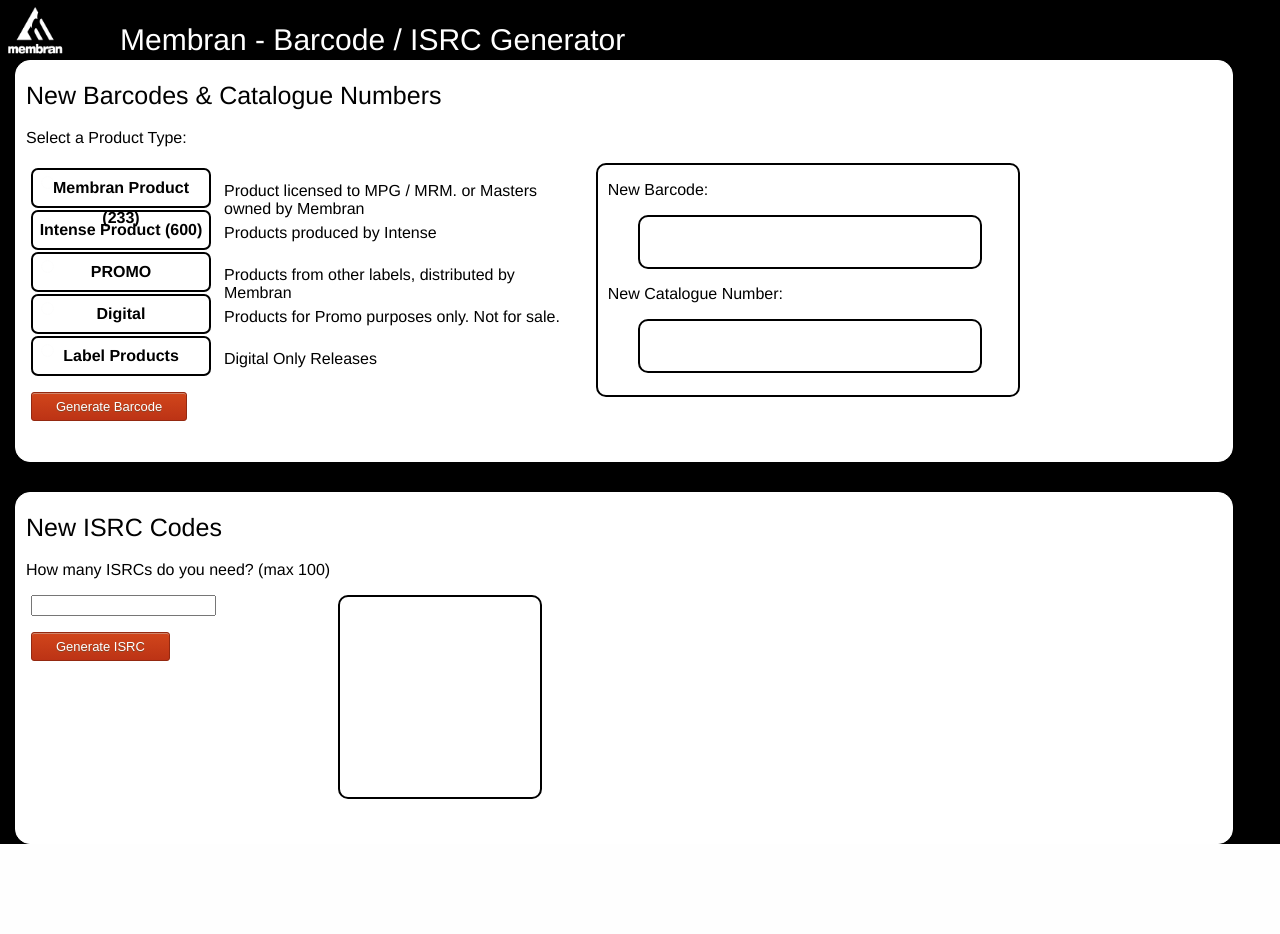
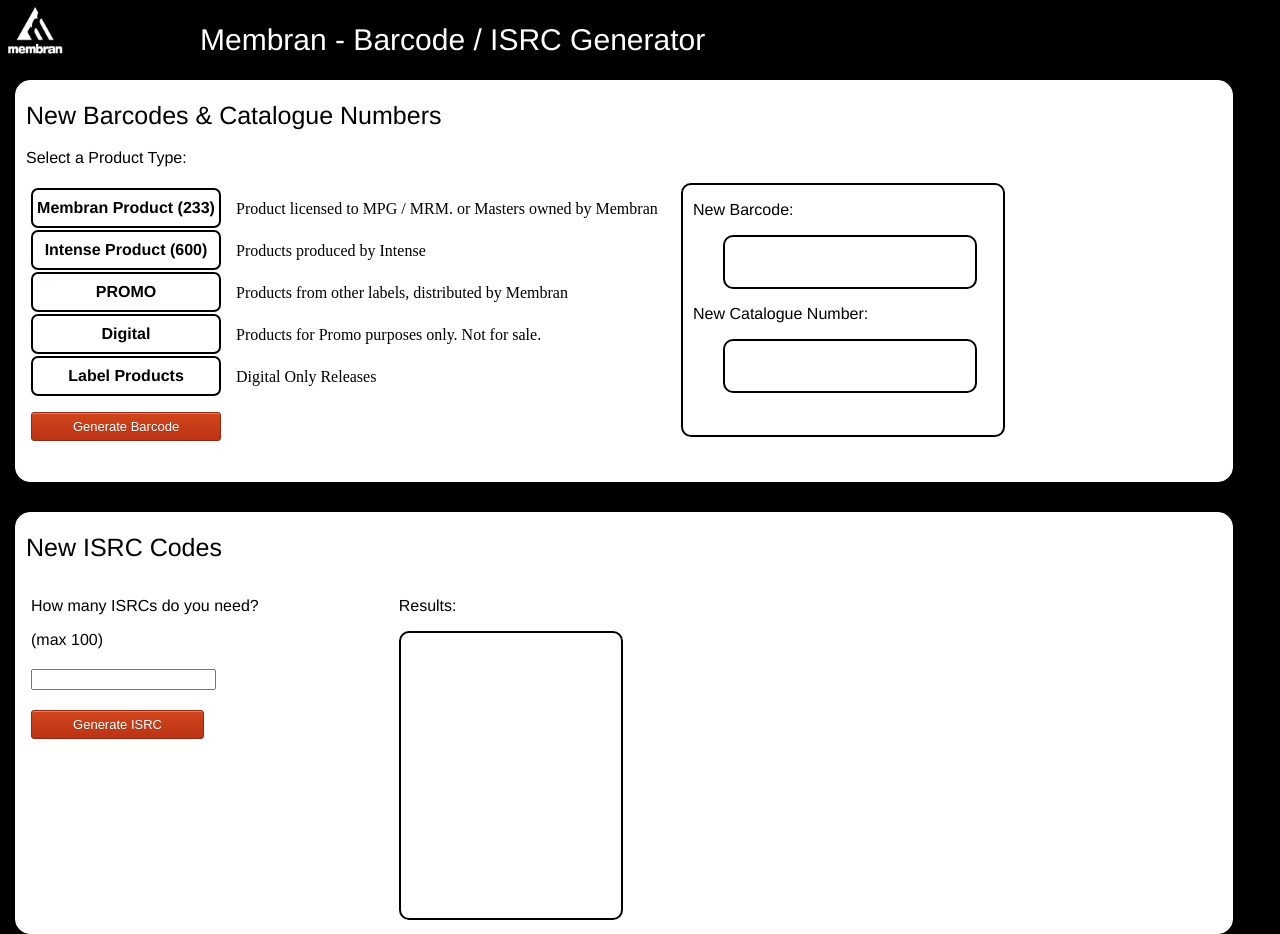
Before and after one commit to Eric-Showers/NumGen, a Flask app: page / in a window 1280 px wide. Before the commit the page ends 844 px from the top, so only its background shows below. Run offline with Flask 2, Linux system fonts and the light colour scheme.

Commit message:
Re-organisation of divs and optimisation for smaller screens

```diff
--- a/static/mystyle.css
+++ b/static/mystyle.css
@@ -10,10 +10,9 @@
     height: 50;
 }
 #header div {
-    margin-left: 50px;
+    margin-left: 130px;
     float: left;
 }
-
 #bcGen {
     border: 1px solid white;
     border-radius: 15px;
@@ -24,67 +23,66 @@
     margin-top: 10;
     margin-left: 15;
     margin-right: 15;
+    overflow: auto;
 }
-
 #isrcGen {
     border: 1px solid white;
     border-radius: 15px;
     position: relative;
     background-color: white;
-    height: 350;
+    height: 420;
     width: 95%;
     margin-top: 30px;
     margin-left: 15;
     margin-right: 15;
 }
 
-.buttonDesc {
-    color: black;
-    width: 30%;
-    margin-left: 10px;
-    float: left;
-}
-.buttonDesc div {
-    height: 34px;
-    margin-bottom: 2px;
-    padding: 3 3;
-}
 .BCreturnField {
     border: 2px solid black;
     border-radius: 10px;
-    background-color: white;
-    color: black;
-    width: 400;
-    height: 230;
-    margin-left: 10px;
+    width: 300;
+    height: 250;
+    margin-right: 10px;
+    margin-left: 15px;
     float: left;
     padding: 0px 10px;
 }
 .BCreturnField div {
     border: 2px solid black;
     border-radius: 10px;
-    width: 340;
+    width: 240;
     height: 50;
     margin-left: 30px;
+    line-height: 30px;
+    padding: 0px 5px;
 }
 
 .isrcHead {
-    margin-left: 10;
+    margin-left: 10px;
 }
 .isrcForm {
-    margin-left: 15;
+    margin-left: 15px;
+    margin-right: 140px;
     position: relative;
     float: left;
 }
-.isrcReturn {
+.isrcResults {
+    position: relative;
+    float: left;
+}
+.isrcForm div {
+    margin-bottom: 20px;
+}
+.isrcReturnBox {
     border: 2px solid black;
     border-radius: 10px;
     background-color: white;
+    position: relative;
     color: black;
     width: 200;
-    height: 200;
+    height: 285;
+    padding: 0px 10px;
     float: left;
-    margin-left: 10%;
     overflow: auto;
 }
 
@@ -96,16 +94,24 @@
     float: left;
     margin-left: 15px;
     margin-top: 5px;
+    width: 635px;
+    height: 207px;
+    margin-bottom: 60px;
 }
-.buttons div {
+.buttons .buttDiv {
     margin-bottom: 2px;
     background: white;
-    width: 170px;
+    width: 180px;
     height: 30px;
     position: relative;
     border: 2px solid black;
     border-radius: 7px;
     padding: 3px 3px;
+}
+.buttons .desc {
+    position: absolute;
+    left: 220;
+    line-height: 42px;
 }
 .buttons label, .buttons input {
     position: absolute;
@@ -124,7 +130,7 @@
     line-height: 30px;
 }
 .buttons label {
-    width: 170px;
+    width: 180px;
     height: 30px;
     cursor: pointer;
     z-index: 90;
@@ -162,7 +168,9 @@
 	color:#ffffff;
 	font-family:Arial;
 	font-size:13px;
-	padding:6px 24px;
+    padding: 6px 4px;
+    width: 180px;
+    text-align: center;
 	text-decoration:none;
     text-shadow:0px 1px 0px #854629;
 }
--- a/templates/index.html
+++ b/templates/index.html
@@ -24,44 +24,43 @@
             <div class="buttons">
                 <form>
                     <div>
+                        <div class="desc">Product licensed to MPG / MRM. or Masters owned by Membran</div>
+                        <div class="buttDiv">
                             <input type="radio" name="codeType" id="233..." value="233...">
                             <label for="233...">Membran Product (233)</label>
                         </div>
+                    </div>
                     <div>
+                        <div class="desc">Products produced by Intense</div>
+                        <div class="buttDiv">
                             <input type="radio" name="codeType" id="600..." value="600...">
                             <label for="600...">Intense Product (600)</label>
                         </div>
+                    </div>
                     <div>
+                        <div class="desc">Products from other labels, distributed by Membran</div>
+                        <div class="buttDiv">
                             <input type="radio" name="codeType" id="PROMO" value="PROMO">
                             <label for="PROMO">PROMO</label>
                         </div>
+                    </div>
                     <div>
+                        <div class="desc">Products for Promo purposes only. Not for sale.</div>
+                        <div class="buttDiv">
                             <input type="radio" name="codeType" id="Digital" value="Digital">
                             <label for="Digital">Digital</label>
                         </div>
+                    </div>
                     <div>
+                        <div class="desc">Digital Only Releases</div>
+                        <div class="buttDiv">
                             <input type="radio" name="codeType" id="FremdLabel" value="FremdLabel">
                             <label for="FremdLabel">Label Products</label>
                         </div>
+                    </div>
                 </form>
+                <div>
                     <a class="genButton" onclick="getBarcode()">Generate Barcode</a>
-            </div>
-
-            <div class="buttonDesc">
-                    <div>
-                        <p>Product licensed to MPG / MRM. or Masters owned by Membran</p>
-                    </div>
-                    <div>
-                        <p>Products produced by Intense</p>
-                    </div>
-                    <div>
-                        <p>Products from other labels, distributed by Membran</p>
-                    </div>
-                    <div>
-                        <p>Products for Promo purposes only. Not for sale.</p>
-                    </div>
-                    <div>
-                        <p>Digital Only Releases</p>
                 </div>
             </div>
 
@@ -104,25 +103,28 @@
 
             <div class="isrcHead">
                 <h2>New ISRC Codes</h2>
-                <p>How many ISRCs do you need? (max 100)</p>
             </div>
 
+            <div>
                 <div class="isrcForm">
-                <form>
-                    <div>
-                        <input id="amount">
+                    <p>How many ISRCs do you need?</p>
+                    <p>(max 100)</p>
+                    <div style="margin-top:20px;">
+                        <div><input id="amount"></div>
+                        <div><a class="genButton" onclick="getISRC()" style="width:163px;">Generate ISRC</a></div>
                     </div>
-                </form>
-                <a class="genButton" onclick="getISRC()">Generate ISRC</a>
                 </div>
 
-
-            <div class="isrcReturn">
+                <div class="isrcResults">
+                    <p>Results:</p>
+                    <div class="isrcReturnBox">
                         <p id="returnISRC">
                             <!-- Generated ISRC will appear here -->
                         </p>
                     </div>
-
+                </div>
+            </div>
+        </div>
         <script>
             function getISRC() {
                 var amount = document.getElementById('amount').value;
@@ -145,7 +147,5 @@
                 }
             }
         </script>
-
-        </div>
     </body>
 </html>
```
Lines whose indentation alone changed are shown as unchanged.
